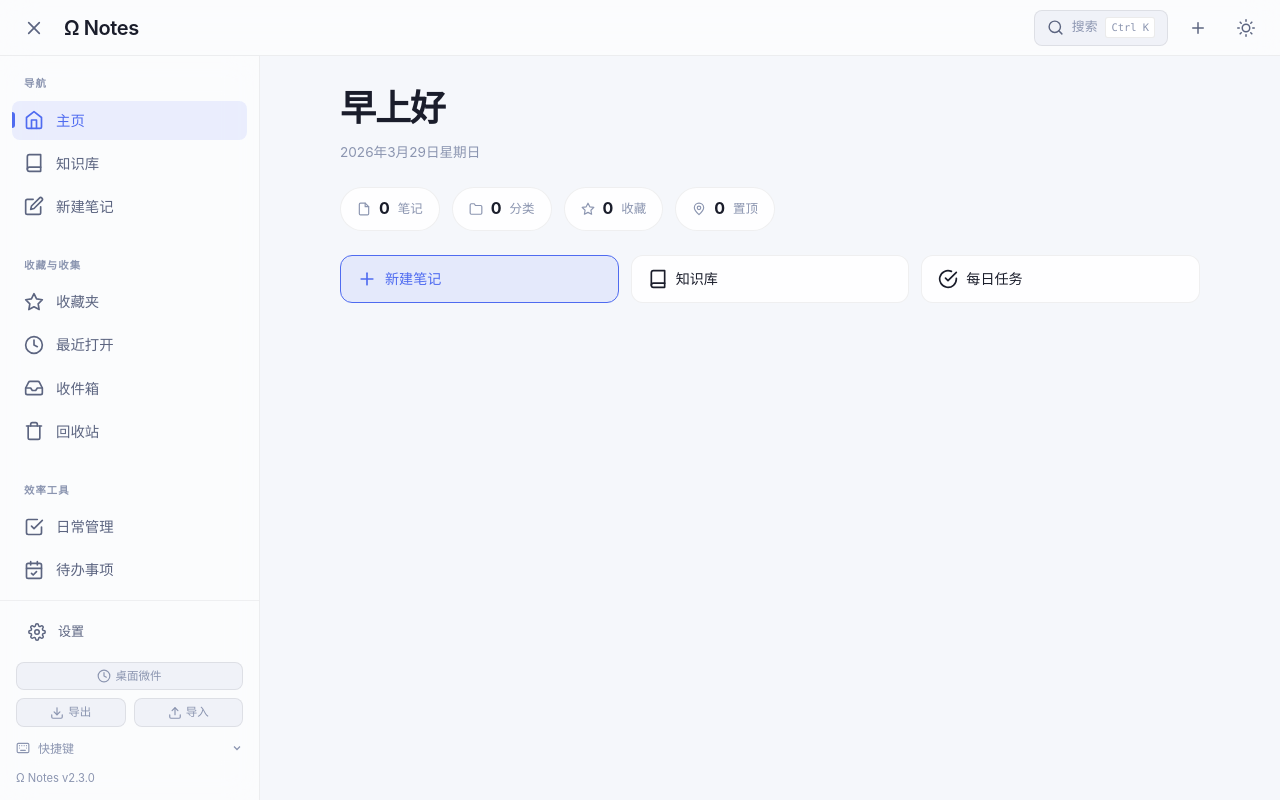
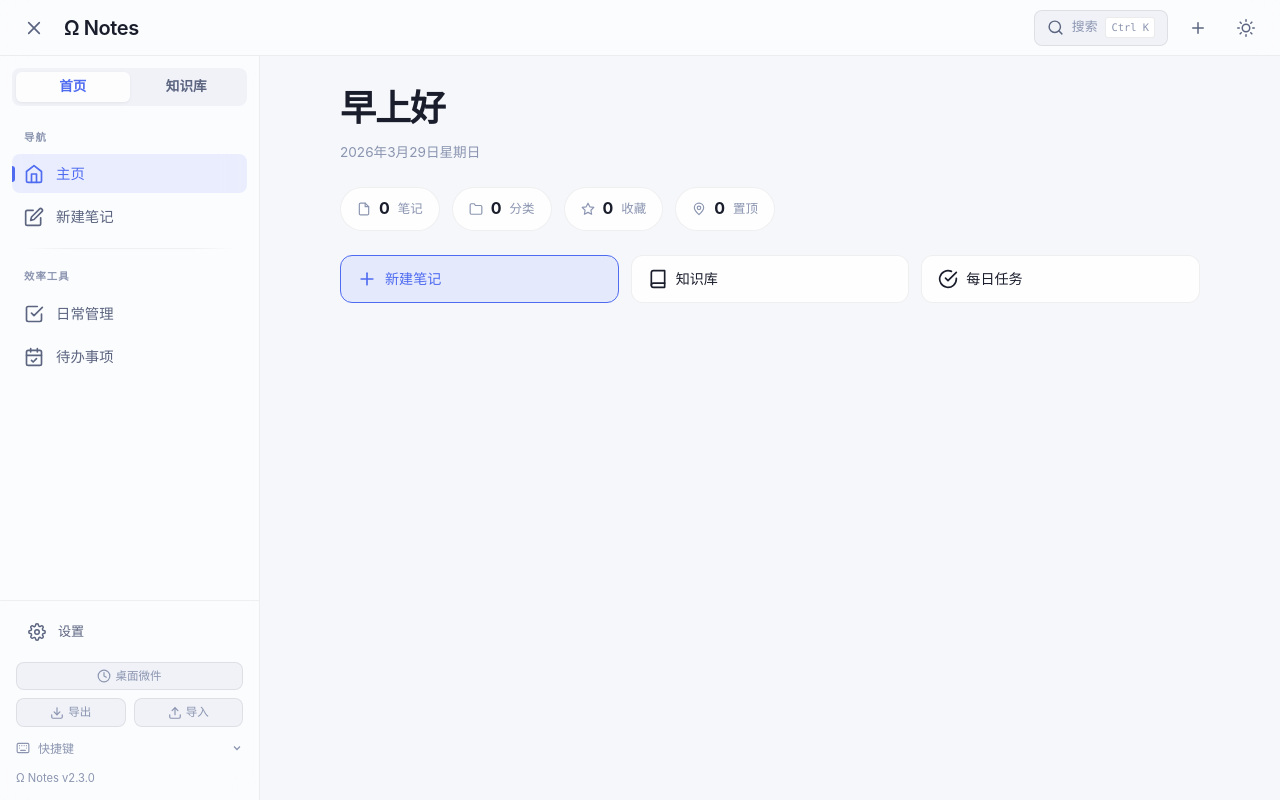
Before and after one commit to NightMin2002/omega-notes, a Vue app: page /note/1 in a window 1280 px wide. Built offline with nearby package versions, Linux system fonts and the light colour scheme.

Commit message:
UI: 重构侧边栏多标签与移除非必要返回按钮

```diff
--- a/src/components/AppSidebar.vue
+++ b/src/components/AppSidebar.vue
@@ -1,10 +1,12 @@
 <script setup lang="ts">
-import { computed } from 'vue'
+import { ref, computed, watch } from 'vue'
 import { useRoute } from 'vue-router'
 import { useNotesStore } from '../stores/notes'
 import { useTodosStore } from '../stores/todos'
 import SidebarFolderTree from './SidebarFolderTree.vue'
 import SidebarFooter from './SidebarFooter.vue'
+
+const activeTab = ref<'home' | 'kb'>('home')
 
 defineProps<{
   collapsed: boolean
@@ -17,6 +19,19 @@ const emit = defineEmits<{
 const route = useRoute()
 const notesStore = useNotesStore()
 const todosStore = useTodosStore()
+
+// 自动根据路由切换侧边栏状态
+watch(
+  () => route.path,
+  (path) => {
+    if (path.startsWith('/note') || path.startsWith('/trash')) {
+      activeTab.value = 'kb'
+    } else if (path === '/' || path === '/tasks' || path === '/todos') {
+      activeTab.value = 'home'
+    }
+  },
+  { immediate: true }
+)
 
 const inboxCount = computed(() =>
   notesStore.notes.filter(n => n.category === '收件箱').length
@@ -35,9 +50,29 @@ function collapseIfMobile() {
 <template>
     <aside class="sidebar" :class="{ collapsed }">
       <nav class="sidebar-nav">
+        <!-- 侧边栏双标签切换器 -->
+        <div class="sidebar-tabs">
+          <button
+            class="tab-btn"
+            :class="{ active: activeTab === 'home' }"
+            @click="activeTab = 'home'"
+          >
+            首页
+          </button>
+          <button
+            class="tab-btn"
+            :class="{ active: activeTab === 'kb' }"
+            @click="activeTab = 'kb'"
+          >
+            知识库
+          </button>
+          <div class="tab-indicator" :class="activeTab"></div>
+        </div>
+
+        <!-- “首页”标签内容 -->
+        <div v-show="activeTab === 'home'" class="tab-content">
           <!-- 主导航 -->
           <div class="nav-section-label">导航</div>
-
           <RouterLink
             to="/"
             class="nav-item"
@@ -49,19 +84,6 @@ function collapseIfMobile() {
               <polyline points="9 22 9 12 15 12 15 22" />
             </svg>
             <span class="nav-label">主页</span>
-        </RouterLink>
-
-        <RouterLink
-          to="/notes"
-          class="nav-item"
-          :class="{ active: route.path === '/notes' }"
-          @click="collapseIfMobile"
-        >
-          <svg width="20" height="20" viewBox="0 0 24 24" fill="none" stroke="currentColor" stroke-width="2" stroke-linecap="round" stroke-linejoin="round">
-            <path d="M4 19.5A2.5 2.5 0 0 1 6.5 17H20" />
-            <path d="M6.5 2H20v20H6.5A2.5 2.5 0 0 1 4 19.5v-15A2.5 2.5 0 0 1 6.5 2z" />
-          </svg>
-          <span class="nav-label">知识库</span>
           </RouterLink>
 
           <RouterLink
@@ -77,69 +99,9 @@ function collapseIfMobile() {
             <span class="nav-label">新建笔记</span>
           </RouterLink>
 
-        <!-- 收藏与收集 -->
-        <div class="nav-divider" />
-        <div class="nav-section-label">收藏与收集</div>
-
-        <RouterLink
-          to="/notes?view=favorites"
-          class="nav-item"
-          :class="{ active: route.fullPath.includes('view=favorites') }"
-          @click="collapseIfMobile"
-        >
-          <svg width="20" height="20" viewBox="0 0 24 24" fill="none" stroke="currentColor" stroke-width="2" stroke-linecap="round" stroke-linejoin="round">
-            <polygon points="12 2 15.09 8.26 22 9.27 17 14.14 18.18 21.02 12 17.77 5.82 21.02 7 14.14 2 9.27 8.91 8.26 12 2" />
-          </svg>
-          <span class="nav-label">收藏夹</span>
-          <span v-if="favoriteCount > 0" class="nav-badge fav">{{ favoriteCount }}</span>
-        </RouterLink>
-
-        <RouterLink
-          to="/notes?view=recent"
-          class="nav-item"
-          :class="{ active: route.fullPath.includes('view=recent') }"
-          @click="collapseIfMobile"
-        >
-          <svg width="20" height="20" viewBox="0 0 24 24" fill="none" stroke="currentColor" stroke-width="2" stroke-linecap="round" stroke-linejoin="round">
-            <circle cx="12" cy="12" r="10" />
-            <polyline points="12 6 12 12 16 14" />
-          </svg>
-          <span class="nav-label">最近打开</span>
-          <span v-if="recentCount > 0" class="nav-badge subtle">{{ recentCount }}</span>
-        </RouterLink>
-
-        <RouterLink
-          to="/notes?category=收件箱"
-          class="nav-item"
-          :class="{ active: route.fullPath.includes('category=收件箱') }"
-          @click="collapseIfMobile"
-        >
-          <svg width="20" height="20" viewBox="0 0 24 24" fill="none" stroke="currentColor" stroke-width="2" stroke-linecap="round" stroke-linejoin="round">
-            <polyline points="22 12 16 12 14 15 10 15 8 12 2 12" />
-            <path d="M5.45 5.11L2 12v6a2 2 0 0 0 2 2h16a2 2 0 0 0 2-2v-6l-3.45-6.89A2 2 0 0 0 16.76 4H7.24a2 2 0 0 0-1.79 1.11z" />
-          </svg>
-          <span class="nav-label">收件箱</span>
-          <span v-if="inboxCount > 0" class="nav-badge">{{ inboxCount }}</span>
-        </RouterLink>
-
-        <RouterLink
-          to="/trash"
-          class="nav-item"
-          :class="{ active: route.path === '/trash' }"
-          @click="collapseIfMobile"
-        >
-          <svg width="20" height="20" viewBox="0 0 24 24" fill="none" stroke="currentColor" stroke-width="2" stroke-linecap="round" stroke-linejoin="round">
-            <polyline points="3 6 5 6 21 6" />
-            <path d="M19 6v14a2 2 0 0 1-2 2H7a2 2 0 0 1-2-2V6m3 0V4a2 2 0 0 1 2-2h4a2 2 0 0 1 2 2v2" />
-          </svg>
-          <span class="nav-label">回收站</span>
-          <span v-if="notesStore.trashCount > 0" class="nav-badge subtle">{{ notesStore.trashCount }}</span>
-        </RouterLink>
-
           <!-- 日常管理 -->
           <div class="nav-divider" />
           <div class="nav-section-label">效率工具</div>
-
           <RouterLink
             to="/tasks"
             class="nav-item"
@@ -169,9 +131,86 @@ function collapseIfMobile() {
             <span class="nav-label">待办事项</span>
             <span v-if="todosStore.overdueCount > 0" class="nav-badge" style="background: var(--color-danger, #ef4444)">{{ todosStore.overdueCount }}</span>
           </RouterLink>
+        </div>
+
+        <!-- “知识库”标签内容 -->
+        <div v-show="activeTab === 'kb'" class="tab-content">
+          <div class="nav-section-label">知识库概览</div>
+          <RouterLink
+            to="/notes"
+            class="nav-item"
+            :class="{ active: route.path === '/notes' }"
+            @click="collapseIfMobile"
+          >
+            <svg width="20" height="20" viewBox="0 0 24 24" fill="none" stroke="currentColor" stroke-width="2" stroke-linecap="round" stroke-linejoin="round">
+              <path d="M4 19.5A2.5 2.5 0 0 1 6.5 17H20" />
+              <path d="M6.5 2H20v20H6.5A2.5 2.5 0 0 1 4 19.5v-15A2.5 2.5 0 0 1 6.5 2z" />
+            </svg>
+            <span class="nav-label">全部笔记</span>
+          </RouterLink>
+
+          <RouterLink
+            to="/notes?category=收件箱"
+            class="nav-item"
+            :class="{ active: route.fullPath.includes('category=收件箱') }"
+            @click="collapseIfMobile"
+          >
+            <svg width="20" height="20" viewBox="0 0 24 24" fill="none" stroke="currentColor" stroke-width="2" stroke-linecap="round" stroke-linejoin="round">
+              <polyline points="22 12 16 12 14 15 10 15 8 12 2 12" />
+              <path d="M5.45 5.11L2 12v6a2 2 0 0 0 2 2h16a2 2 0 0 0 2-2v-6l-3.45-6.89A2 2 0 0 0 16.76 4H7.24a2 2 0 0 0-1.79 1.11z" />
+            </svg>
+            <span class="nav-label">收件箱</span>
+            <span v-if="inboxCount > 0" class="nav-badge">{{ inboxCount }}</span>
+          </RouterLink>
+
+          <!-- 收藏与收集 -->
+          <div class="nav-divider" />
+          <div class="nav-section-label">收藏与收集</div>
+          <RouterLink
+            to="/notes?view=favorites"
+            class="nav-item"
+            :class="{ active: route.fullPath.includes('view=favorites') }"
+            @click="collapseIfMobile"
+          >
+            <svg width="20" height="20" viewBox="0 0 24 24" fill="none" stroke="currentColor" stroke-width="2" stroke-linecap="round" stroke-linejoin="round">
+              <polygon points="12 2 15.09 8.26 22 9.27 17 14.14 18.18 21.02 12 17.77 5.82 21.02 7 14.14 2 9.27 8.91 8.26 12 2" />
+            </svg>
+            <span class="nav-label">收藏夹</span>
+            <span v-if="favoriteCount > 0" class="nav-badge fav">{{ favoriteCount }}</span>
+          </RouterLink>
+
+          <RouterLink
+            to="/notes?view=recent"
+            class="nav-item"
+            :class="{ active: route.fullPath.includes('view=recent') }"
+            @click="collapseIfMobile"
+          >
+            <svg width="20" height="20" viewBox="0 0 24 24" fill="none" stroke="currentColor" stroke-width="2" stroke-linecap="round" stroke-linejoin="round">
+              <circle cx="12" cy="12" r="10" />
+              <polyline points="12 6 12 12 16 14" />
+            </svg>
+            <span class="nav-label">最近打开</span>
+            <span v-if="recentCount > 0" class="nav-badge subtle">{{ recentCount }}</span>
+          </RouterLink>
+
+          <RouterLink
+            to="/trash"
+            class="nav-item"
+            :class="{ active: route.path === '/trash' }"
+            @click="collapseIfMobile"
+          >
+            <svg width="20" height="20" viewBox="0 0 24 24" fill="none" stroke="currentColor" stroke-width="2" stroke-linecap="round" stroke-linejoin="round">
+              <polyline points="3 6 5 6 21 6" />
+              <path d="M19 6v14a2 2 0 0 1-2 2H7a2 2 0 0 1-2-2V6m3 0V4a2 2 0 0 1 2-2h4a2 2 0 0 1 2 2v2" />
+            </svg>
+            <span class="nav-label">回收站</span>
+            <span v-if="notesStore.trashCount > 0" class="nav-badge subtle">{{ notesStore.trashCount }}</span>
+          </RouterLink>
 
           <!-- 文件夹树 -->
+          <div class="nav-divider" />
           <SidebarFolderTree @collapse-if-mobile="collapseIfMobile" />
+        </div>
       </nav>
 
       <!-- 底部 -->
@@ -216,8 +255,71 @@ function collapseIfMobile() {
   padding: var(--space-3);
   display: flex;
   flex-direction: column;
+  overflow-y: auto;
+}
+
+/* ─── 侧边栏双标签切换器 ─── */
+.sidebar-tabs {
+  position: relative;
+  display: flex;
+  background: var(--color-bg-tertiary);
+  border-radius: var(--radius-md);
+  padding: 4px; /* 4px base grid */
+  margin-bottom: var(--space-4);
+  flex-shrink: 0;
+}
+
+.tab-btn {
+  flex: 1;
+  position: relative;
+  z-index: 1;
+  padding: var(--space-1) var(--space-2);
+  font-size: 0.85rem;
+  font-weight: 600;
+  color: var(--color-text-secondary);
+  background: transparent;
+  border: none;
+  border-radius: calc(var(--radius-md) - 2px);
+  cursor: pointer;
+  transition: color var(--duration-fast) var(--ease-out);
+  -webkit-appearance: none;
+  appearance: none;
+}
+
+.tab-btn:hover {
+  color: var(--color-text-primary);
+}
+
+.tab-btn.active {
+  color: var(--color-accent);
+}
+
+.tab-btn:focus-visible {
+  outline: none;
+  box-shadow: 0 0 0 2px var(--color-accent-muted);
+}
+
+.tab-indicator {
+  position: absolute;
+  top: 4px;
+  bottom: 4px;
+  left: 4px;
+  width: calc(50% - 4px);
+  background: var(--color-surface);
+  border-radius: calc(var(--radius-md) - 2px);
+  box-shadow: var(--shadow-sm);
+  transition: transform var(--duration-fast) var(--ease-out);
+  z-index: 0;
+}
+
+.tab-indicator.kb {
+  transform: translateX(100%);
+}
+
+.tab-content {
+  display: flex;
+  flex-direction: column;
   gap: var(--space-1);
-  overflow-y: auto;
 }
 
 /* ─── 分区标签 ─── */
```
Also changed, not shown: src/views/WriteView.vue (+1 -32 lines), 1 other file (tests, documents, lock files or other folders). Lines whose indentation alone changed are shown as unchanged.
